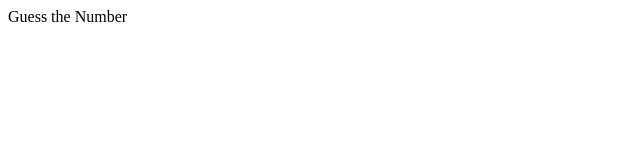
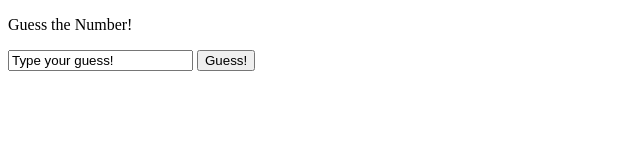
Before and after one commit to mchach24/Guess-the-Number, a plain HTML site: page index.html in a window 1280 px wide. Shown: the whole page, without its empty margins (0-640 px from the left). Drawn offline with Linux system fonts and the light colour scheme.

Commit message:
Added guess the number files

```diff
--- a/index.html
+++ b/index.html
@@ -1 +1,21 @@
-Guess the Number
+<!DOCTYPE html>
+<html>
+<head>
+	<title>Guess the Number</title>
+    <link href='http://fonts.googleapis.com/css?family=Roboto' rel='stylesheet' type='text/css'>
+    <link href="style.css" rel="stylesheet">
+</head>
+<body>
+    <div id="textDiv">
+
+        <p id="message">Guess the Number!</p>
+        <div id="input-form">
+            <input type="text" value="Type your guess!" class="input" id="text-field"></input>
+            <button type="button" class="btn" onclick="guessNumber(document.getElementById('text-field').value)">Guess!</button>
+        </div>
+
+    </div>
+
+    <script src="guess.js"></script>
+</body>
+</html>
```
